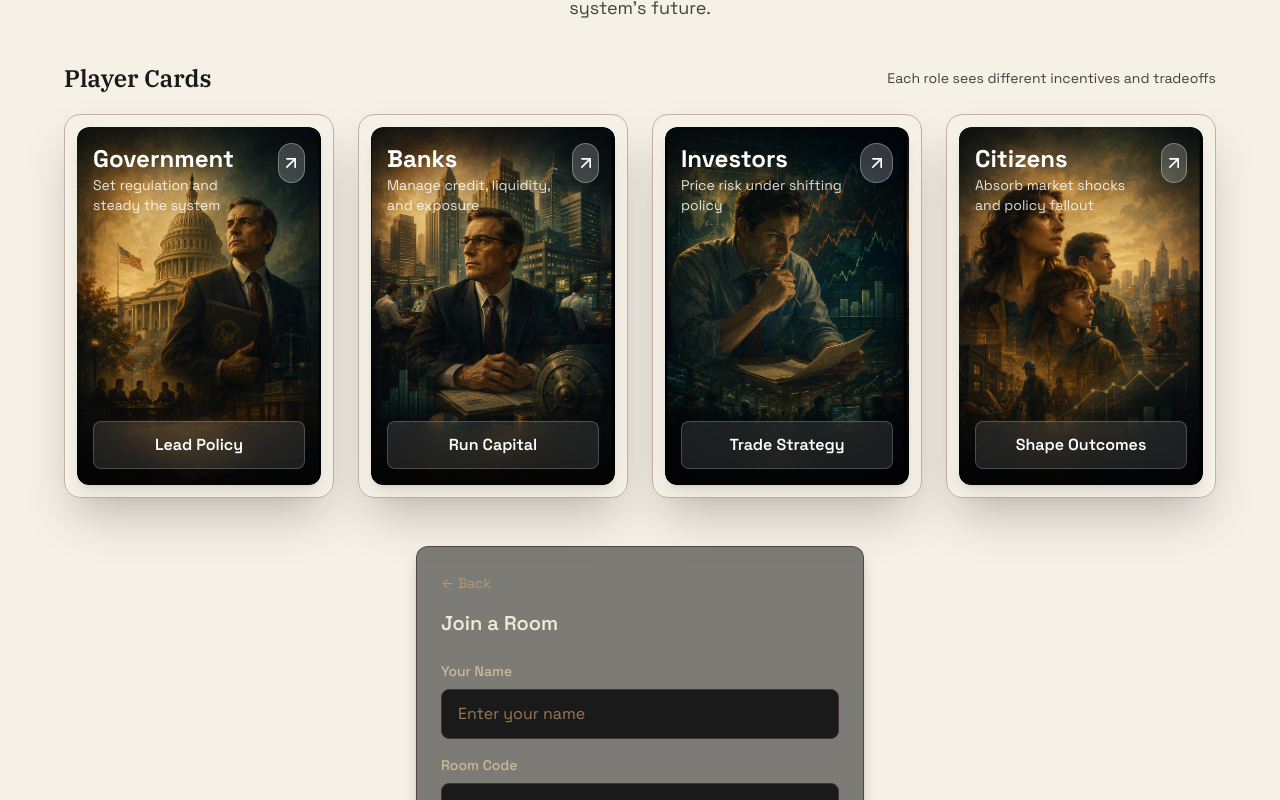
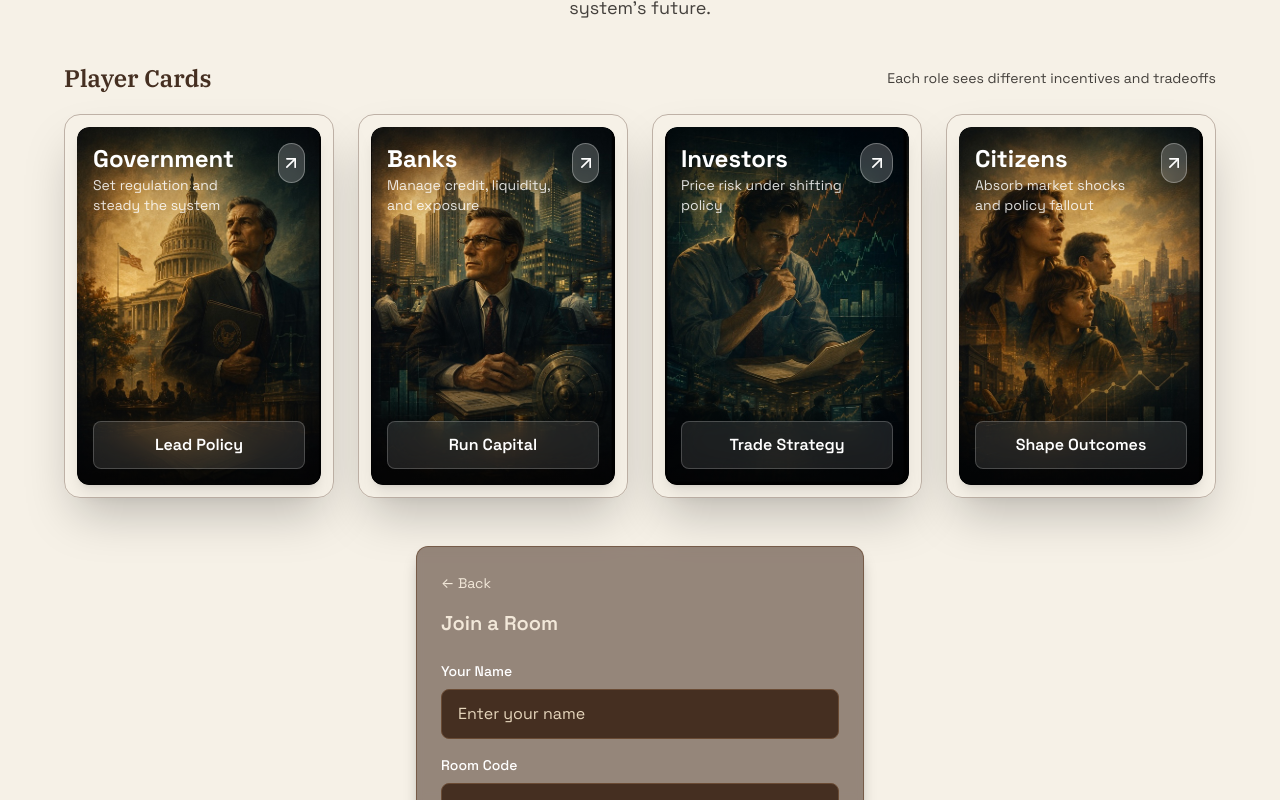
Before and after one commit to Sivapriya-108/Dodd-frank-act-policy-simulation-game, a React (Vite) app: page / in a window 1280 px wide. Both pictures are taken after a click on the button "Lead Policy". Shown: the part 482-1282 px from the top of the page. Built offline with nearby package versions, Linux system fonts and the light colour scheme; no server answers.

Commit message:
Improve text contrast and switch UI surfaces to wood-brown tones

```diff
--- a/src/pages/Landing.jsx
+++ b/src/pages/Landing.jsx
@@ -150,7 +150,7 @@ export default function Landing() {
                 <CardContent className="p-6">
                   <button
                     onClick={() => { setMode(null); setLocalError('') }}
-                    className="text-sm text-zinc-400 hover:text-zinc-200 mb-4"
+                    className="text-sm text-zinc-100 hover:text-white mb-4"
                   >
                     ← Back
                   </button>
@@ -161,7 +161,7 @@ export default function Landing() {
 
                   <form onSubmit={mode === 'create' ? handleCreate : handleJoin} className="space-y-4">
                     <div>
-                      <label className="block text-sm font-medium text-zinc-300 mb-2">
+                      <label className="block text-sm font-medium text-white mb-2">
                         Your Name
                       </label>
                       <input
@@ -169,14 +169,14 @@ export default function Landing() {
                         value={playerName}
                         onChange={(e) => setPlayerName(e.target.value)}
                         placeholder="Enter your name"
-                        className="w-full px-4 py-3 bg-zinc-900 border border-zinc-700 rounded-lg text-zinc-100 placeholder-zinc-500 focus:outline-none focus:ring-2 focus:ring-government-500 focus:border-transparent"
+                        className="w-full px-4 py-3 bg-zinc-900 border border-zinc-700 rounded-lg text-white placeholder-zinc-200 focus:outline-none focus:ring-2 focus:ring-government-500 focus:border-transparent"
                         maxLength={50}
                       />
                     </div>
 
                     {mode === 'create' ? (
                       <div>
-                        <label className="block text-sm font-medium text-zinc-300 mb-2">
+                        <label className="block text-sm font-medium text-white mb-2">
                           Room Name
                         </label>
                         <input
@@ -184,13 +184,13 @@ export default function Landing() {
                           value={roomName}
                           onChange={(e) => setRoomName(e.target.value)}
                           placeholder="e.g., Econ 101 - Session 3"
-                          className="w-full px-4 py-3 bg-zinc-900 border border-zinc-700 rounded-lg text-zinc-100 placeholder-zinc-500 focus:outline-none focus:ring-2 focus:ring-government-500 focus:border-transparent"
+                          className="w-full px-4 py-3 bg-zinc-900 border border-zinc-700 rounded-lg text-white placeholder-zinc-200 focus:outline-none focus:ring-2 focus:ring-government-500 focus:border-transparent"
                           maxLength={100}
                         />
                       </div>
                     ) : (
                       <div>
-                        <label className="block text-sm font-medium text-zinc-300 mb-2">
+                        <label className="block text-sm font-medium text-white mb-2">
                           Room Code
                         </label>
                         <input
@@ -198,7 +198,7 @@ export default function Landing() {
                           value={roomCode}
                           onChange={(e) => setRoomCode(e.target.value.toUpperCase())}
                           placeholder="Enter 6-character code"
-                          className="w-full px-4 py-3 bg-zinc-900 border border-zinc-700 rounded-lg text-zinc-100 placeholder-zinc-500 focus:outline-none focus:ring-2 focus:ring-government-500 focus:border-transparent font-mono text-center text-xl tracking-widest"
+                          className="w-full px-4 py-3 bg-zinc-900 border border-zinc-700 rounded-lg text-white placeholder-zinc-200 focus:outline-none focus:ring-2 focus:ring-government-500 focus:border-transparent font-mono text-center text-xl tracking-widest"
                           maxLength={6}
                         />
                       </div>
--- a/src/styles/globals.css
+++ b/src/styles/globals.css
@@ -32,14 +32,16 @@
 @layer components {
   .app-shell {
     background:
-      linear-gradient(to bottom, rgba(255, 251, 242, 0.55), rgba(245, 236, 220, 0.7)),
+      linear-gradient(to bottom, rgba(18, 18, 18, 0.9), rgba(26, 26, 26, 0.95)),
       repeating-linear-gradient(
         90deg,
-        rgba(66, 50, 22, 0.035) 0,
-        rgba(66, 50, 22, 0.035) 1px,
+        rgba(214, 169, 74, 0.035) 0,
+        rgba(214, 169, 74, 0.035) 1px,
         transparent 1px,
         transparent 26px
-      );
+      ),
+      radial-gradient(circle at 12% -8%, rgba(31, 111, 120, 0.16), transparent 32%),
+      radial-gradient(circle at 92% 6%, rgba(91, 58, 76, 0.12), transparent 30%);
   }
 
   .card-glow {
--- a/tailwind.config.js
+++ b/tailwind.config.js
@@ -16,10 +16,10 @@ export default {
           400: '#b79b6a',
           500: '#8c6a4a',
           600: '#5b3a4c',
-          700: '#1f3f44',
-          800: '#164e52',
-          900: '#1a1a1a',
-          950: '#121212',
+          700: '#7a583c',
+          800: '#62462f',
+          900: '#4b3524',
+          950: '#372517',
         },
         zinc: {
           50: '#fbf6ee',
@@ -29,10 +29,10 @@ export default {
           400: '#b7986f',
           500: '#9a7957',
           600: '#6d5348',
-          700: '#4a2f3f',
-          800: '#2a2a2a',
-          900: '#1a1a1a',
-          950: '#121212',
+          700: '#6a4b34',
+          800: '#563c2a',
+          900: '#452f21',
+          950: '#301f14',
         },
         blue: {
           50: '#ecf7f7',
```
